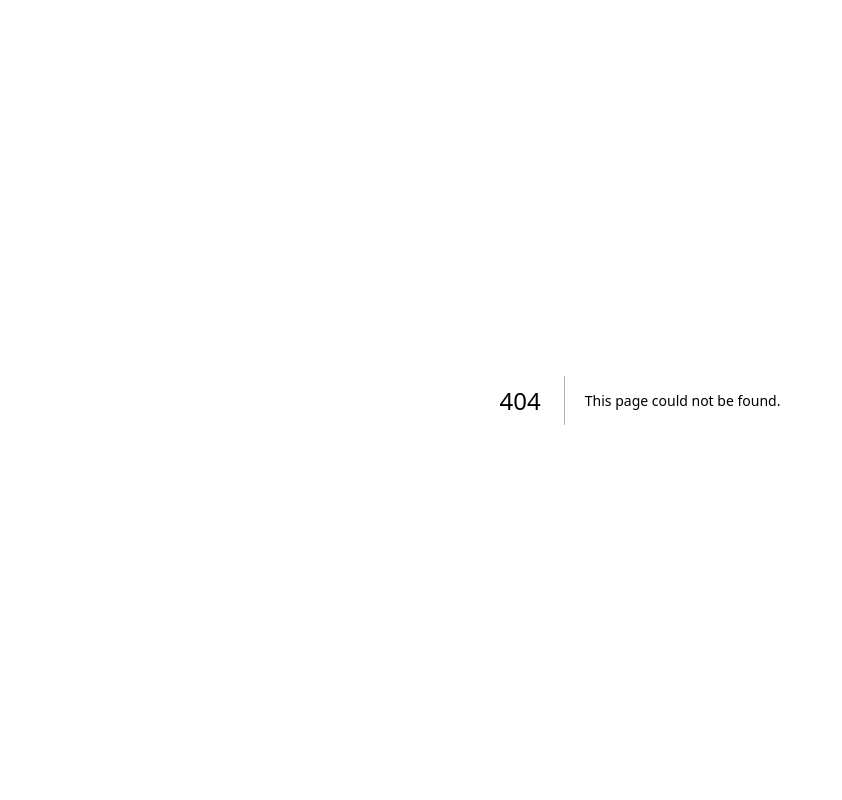
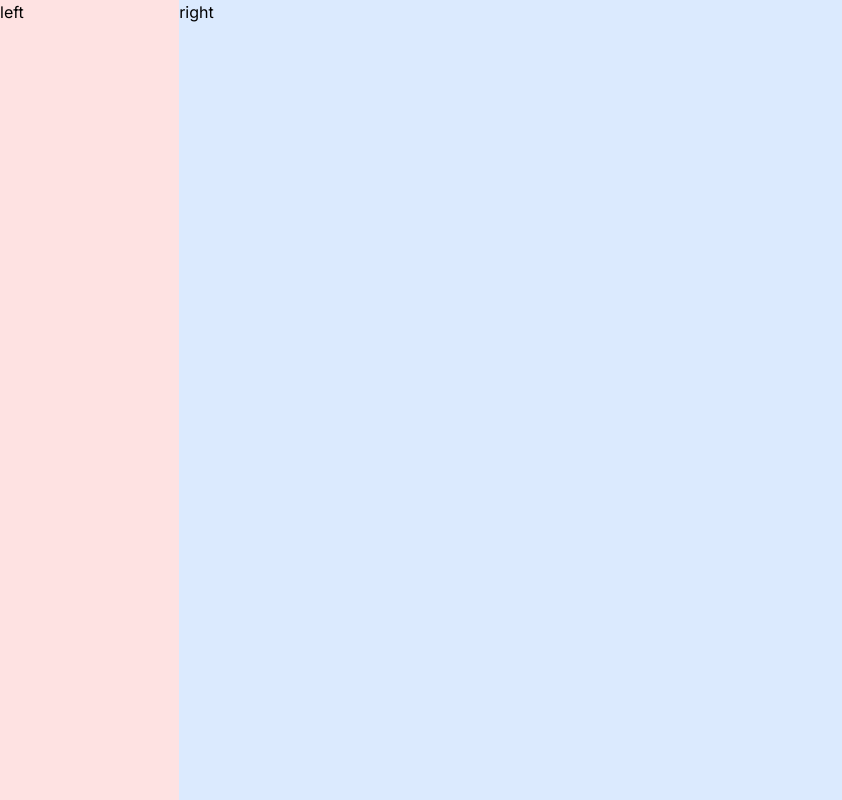
Before and after one commit to AzizToulgui/School-Dashboard-UI, a Next.js app: page /admin in a window 1280 px wide. Before the commit this address had no page. Shown: the whole page, without its empty margins (0-842 px from the left). Built offline with nearby package versions, Linux system fonts and the light colour scheme.

Commit message:
add resposive layout

```diff
--- /dev/null
+++ b/src/app/(dashboard)/layout.tsx
@@ -0,0 +1,16 @@
+import React from "react";
+
+export default function DashboardLayout({children,}: Readonly<{
+    children: React.ReactNode;
+}>) {
+    return (
+
+        <div className="h-screen flex" >
+            {/*left*/}
+            <div className="w-[14%] md:w-[8%] lg:w-[16%] xl:w-[14%] bg-red-100">left</div>
+            {/*Right*/}
+            <div className="w-[86%] md:w-[92%] lg:w-[84%] xl:w-[86%] bg-blue-100">right</div>
+        </div>
+
+    );
+}
--- a/src/app/dashboard/layout.tsx
+++ /dev/null
@@ -1,11 +0,0 @@
-import React from "react";
-
-export default function DashboardLayout({children,}: Readonly<{
-    children: React.ReactNode;
-}>) {
-    return (
-
-        <div >dashboard{children}</div>
-
-    );
-}
```
Also changed, not shown: src/app/(dashboard)/admin/page.tsx (renamed from src/app/dashboard/admin/page.tsx), src/app/(dashboard)/parent/page.tsx (renamed from src/app/dashboard/parent/page.tsx), src/app/(dashboard)/student/page.tsx (renamed from src/app/dashboard/student/page.tsx), src/app/(dashboard)/teacher/page.tsx (renamed from src/app/dashboard/teacher/page.tsx), 1 other file (tests, documents, lock files or other folders).
